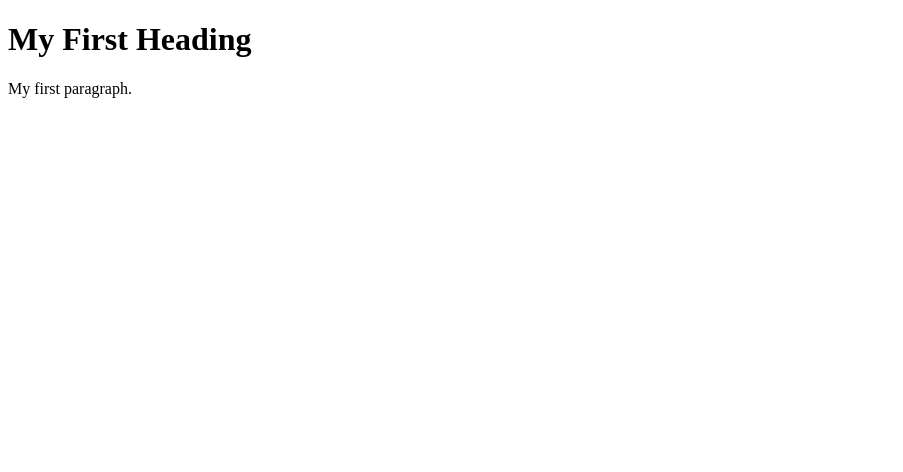
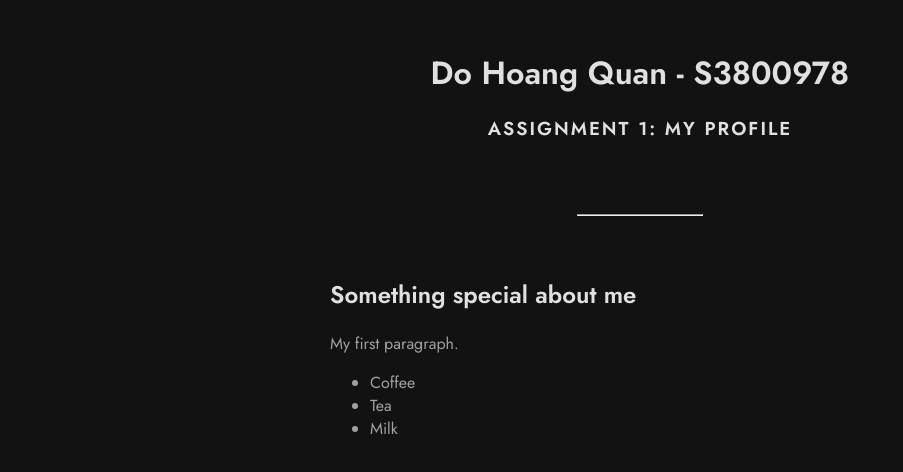
Before and after one commit to alohaquando/intro_to_it_asgmt2, a plain HTML site: page website.html in a window 1280 px wide. Shown: the whole page, without its empty margins (0-903 px from the left). Drawn offline with Linux system fonts and the light colour scheme.

Commit message:
Added Dark Mode, title, and set Jost as default font

```diff
--- a/website.html
+++ b/website.html
@@ -1,9 +1,65 @@
 <!DOCTYPE html>
 <html>
+<head>
+    <link href="https://fonts.googleapis.com/css2?family=Jost:wght@400;600&display=swap" rel="stylesheet">
+    <style>
+        *{font-family: 'Jost', sans-serif}
+        body {
+            background-color: #121212;
+            margin: 20px;
+        }
+        h1, h2, h3 {
+            color: white;
+            opacity: 87%
+        }
+        p, ul {
+            color: white;
+            opacity: 60%
+        }
+        .title h1 {
+            text-align: center;
+            margin: 0;
+            margin-top: 50px
+        }
+        .title h3 {
+            text-align: center;
+            text-transform: uppercase;
+            letter-spacing: 2px;
+            margin: 1
+        }
+        .center {
+            margin: auto;
+            width: 50%;
+            padding: 10px;
+}
+    </style>
+</head>
 <body>
 
-<h1>My First Heading</h1>
-<p>My first paragraph.</p>
+<div class=title>
+    <h1>Do Hoang Quan - S3800978</h1>
+    <h3>Assignment 1: My profile</h3>
+</div>
+
+    <br><br>
+    <hr style="width:10%; height=10px">
+    <br>
+
+<div class=center>
+    <h2>Something special about me</h2>
+    <p>My first paragraph.</p>
+    <ul>
+        <li>Coffee</li>
+        <li>Tea</li>
+        <li>Milk</li>
+    </ul>
+</div>
+
+
+
+
+
+
 
 </body>
 </html>
```
